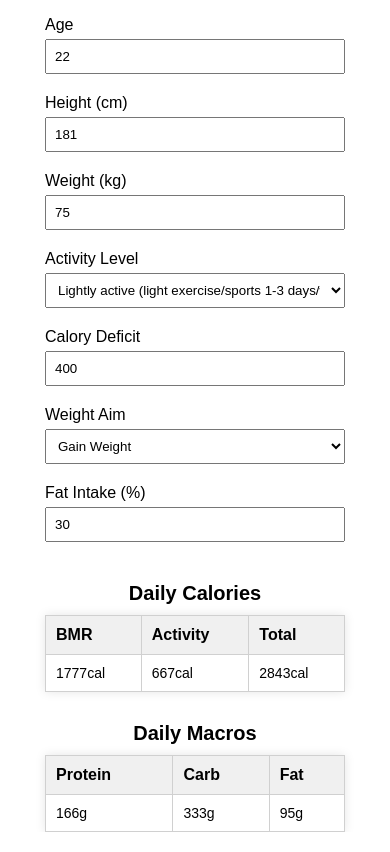
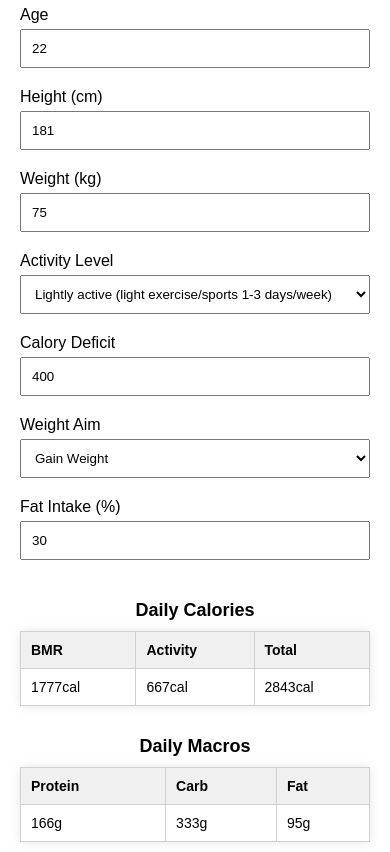
Before and after one commit to EmreDeve/Daily-Macro-Calculator, a plain HTML site: page index.html in a window 390 px wide. Shown: the part 61-913 px from the top of the page. Drawn offline with Linux system fonts and the light colour scheme.

Commit message:
mobile compatibility

```diff
--- a/index.html
+++ b/index.html
@@ -12,11 +12,15 @@
             align-items: center;
             height: 100vh;
             margin: 0;
+            padding: 10px; /* Added padding for small screens */
+            box-sizing: border-box;
         }
 
         .container {
             text-align: center;
-            width: 300px;
+            width: 100%;
+            max-width: 400px; /* Increased max-width for larger screens */
+            margin: 0 auto;
         }
 
         form {
@@ -30,7 +34,7 @@
         }
 
         input, select {
-            padding: 8px;
+            padding: 10px;
             margin-top: 5px;
             margin-bottom: 10px;
             width: 100%;
@@ -80,6 +84,31 @@
 
         td {
             font-size: 14px;
+        }
+
+        /* Responsive styles */
+        @media (max-width: 600px) {
+            .container {
+                width: 100%;
+                padding: 10px;
+            }
+
+            button {
+                font-size: 14px;
+                padding: 8px 16px;
+            }
+
+            .result {
+                font-size: 18px;
+            }
+
+            table {
+                font-size: 14px;
+            }
+
+            caption {
+                font-size: 18px;
+            }
         }
     </style>
 </head>
```
